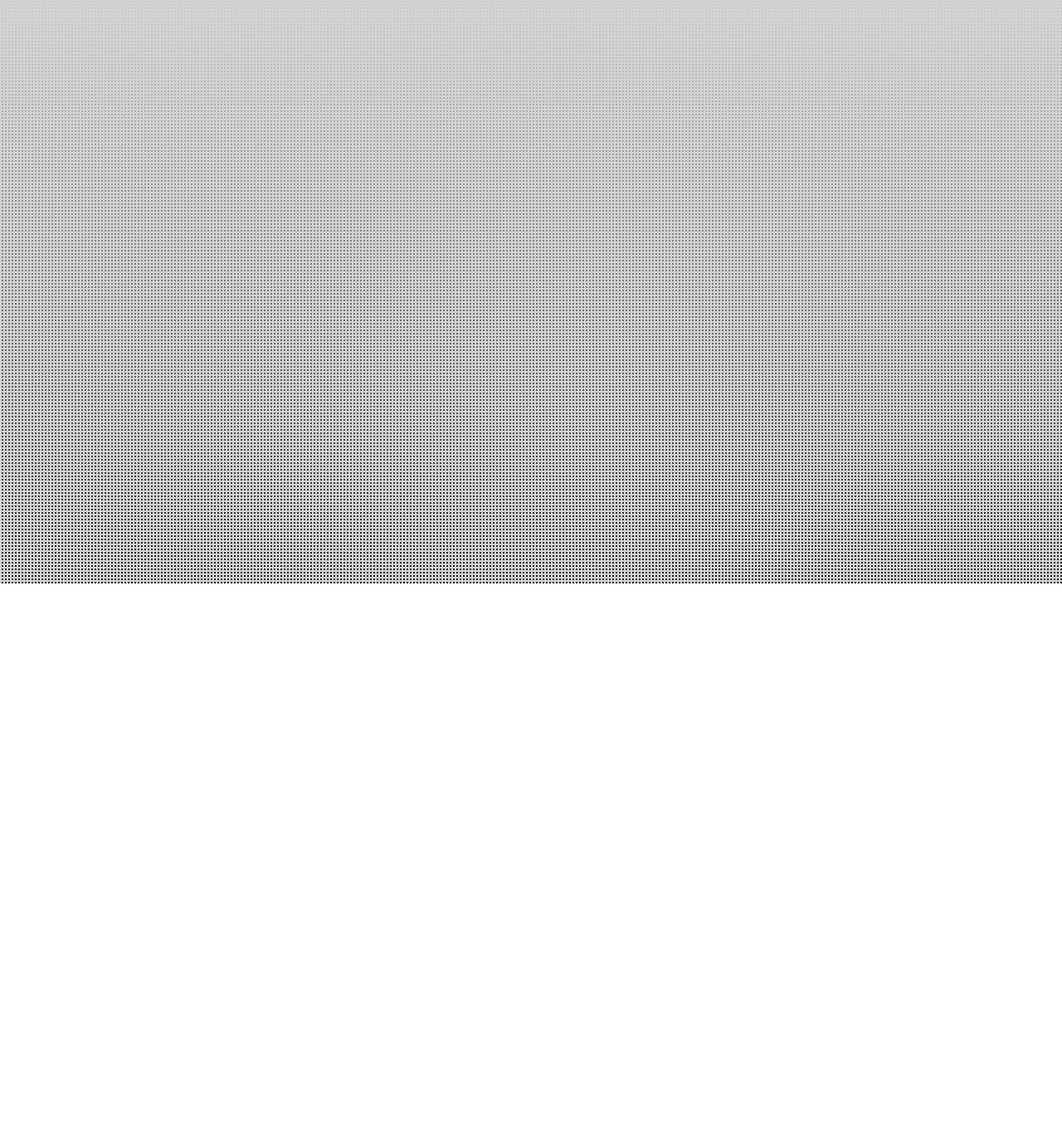
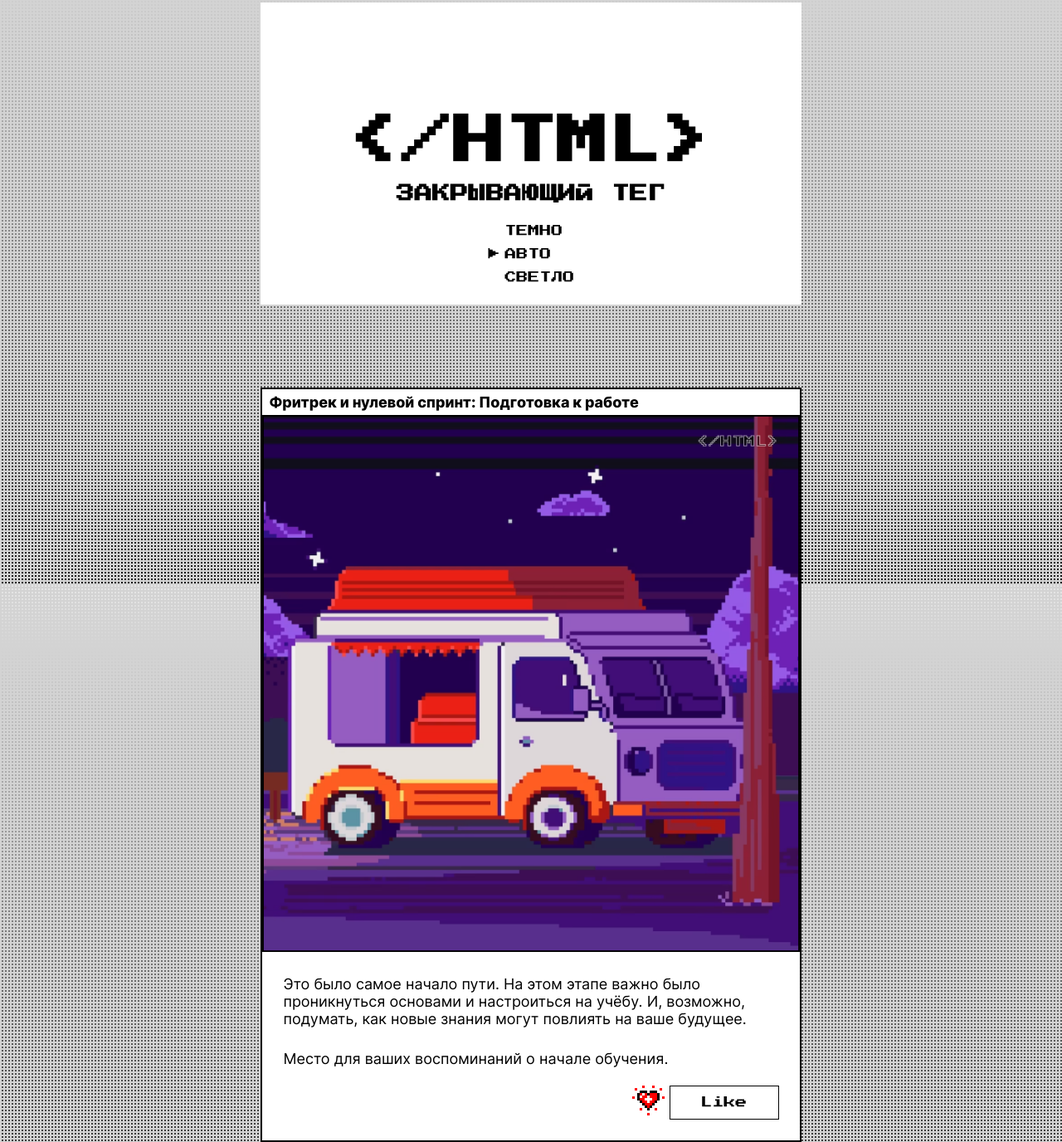
Before and after one commit to kozlovskiiy/zakrivayuschiy-teg-f, a plain HTML site: page index.html in a window 1280 px wide. Shown: the part 97-1473 px from the top of the page at 83% size. Before the commit the page ends 800 px from the top, so only its background shows below. Drawn offline with Linux system fonts and the light colour scheme.

Commit message:
card complete

```diff
--- a/index.html
+++ b/index.html
@@ -19,6 +19,8 @@
   </head>
   <body class="page">
     <header class="header">
+      <h1 class="header__title">&lt;/HTML&gt;</h1>
+      <h2 class="header__subtitle">закрывающий тег</h2>
       <nav class="theme-menu header__theme-menu">
         <!-- Не меняйте разметку этого списка, иначе скрипты перестанут работать -->
         <ul class="theme-menu__list">
@@ -46,7 +48,35 @@
       </nav>
     </header>
     <main>
-
+      <article class="card">
+        <h2 class="card__title">Фритрек и нулевой спринт: Подготовка к работе</h2>
+        <div class="card-images__container">
+          <img src="./images/car-image.png" alt="Пиксельное изображение фургона на фоне леса" class="card__image">
+          <span class="card__watermark">&lt;/HTML&gt;</span>
+        </div>
+        <div class="card-text__container">
+          <p class="card__paragraph">Это было самое начало пути. На этом этапе важно было проникнуться основами и настроиться на учёбу. И, возможно, подумать, как новые знания могут повлиять на ваше будущее.</p>
+          <p class="card__paragraph">Место для ваших воспоминаний о начале обучения.</p>
+          <div class="card-buttons__container">
+            <button class="card__icon-button">
+              <svg class="like-icon" width="39" height="36" viewBox="0 0 39 36" fill="none" xmlns="http://www.w3.org/2000/svg">
+                <g clip-path="url(#clip0_4039_768)">
+                <path d="M12 6H9V9H12V6ZM15 6H12V9H15V6ZM9 9H6V12H9V9ZM9 12H6V15H9V12ZM9 15H6V18H9V15ZM18 6H15V9H18V6ZM12 18H9V21H12V18ZM15 21H12V24H15V21ZM18 24H15V27H18V24ZM27 6H30V9H27V6ZM24 6H27V9H24V6ZM30 9H33V12H30V9ZM30 12H33V15H30V12ZM30 15H33V18H30V15ZM21 6H24V9H21V6ZM27 18H30V21H27V18ZM24 21H27V24H24V21ZM21 24H24V27H21V24ZM21 27H18V30H21V27ZM21 9H18V12H21V9Z" fill="black"/>
+                <path d="M12 9H9V12H12V9ZM15 12H12V15H15V12ZM18 9H15V12H18V9ZM12 15H9V18H12V15ZM15 15H12V18H15V15ZM15 18H12V21H15V18ZM18 12H15V15H18V12ZM18 21H15V24H18V21ZM18 18H15V21H18V18ZM27 9H30V12H27V9ZM24 9H27V12H24V9ZM27 12H30V15H27V12ZM24 12H27V15H24V12ZM21 9H24V12H21V9ZM27 15H30V18H27V15ZM24 15H27V18H24V15ZM24 18H27V21H24V18ZM21 12H24V15H21V12ZM21 21H24V24H21V21ZM21 18H24V21H21V18ZM21 21H18V24H21V21ZM21 24H18V27H21V24Z" fill="#FF0000"/>
+                <path d="M18 15H15V18H18V15ZM21 15H24V18H21V15ZM21 15H18V18H21V15ZM21 12H18V15H21V12ZM21 18H18V21H21V18Z" fill="white"/>
+                <path d="M36 13H39V16H36V13ZM27 27H30V30H27V27ZM18 33H21V36H18V33ZM9 27H12V30H9V27ZM24 0H27V3H24V0ZM33 3H36V6H33V3ZM3 3H6V6H3V3ZM12 0H15V3H12V0ZM0 13H3V16H0V13Z" fill="#FF0000"/>
+                </g>
+                <defs>
+                <clipPath id="clip0_4039_768">
+                <rect width="39" height="36" fill="white"/>
+                </clipPath>
+                </defs>
+                </svg>
+              </button>
+              <button class="card__like-button">Like</button>
+            </div>
+        </div>
+      </article>
     </main>
     <script src="./scripts/like.js"></script>
   </body>
--- a/styles/style.css
+++ b/styles/style.css
@@ -25,3 +25,138 @@
   background-size: cover;
   background-attachment: fixed;
 }
+
+.header {
+  font-family: var(--pixel-font);
+  inline-size: clamp(23.438rem, 30.516vw + 16.285rem, 43.75rem);
+  margin: 100px auto;
+  padding-block: 136px 25px;
+  background-color: var(--background-color);
+  display: flex;
+  flex-direction: column;
+  justify-content: center;
+  align-items: center;
+}
+.header__title {
+  font-size: clamp(3.0625rem, 2.7104rem + 1.5023vw, 4.0625rem);
+  margin-block-end: 20px;
+}
+.header__subtitle {
+  font-size: clamp(0.875rem, 0.6769rem + 0.8451vw, 1.4375rem);
+  margin-block-end: 25px;
+  text-transform: uppercase;
+}
+
+.theme-menu__list {
+  padding-inline-start: 21px;
+  display: flex;
+  flex-direction: column;
+  gap: 11px;
+}
+
+.theme-menu__button {
+  border: none;
+  background-color: transparent;
+  text-transform: uppercase;
+  font-size: 14px;
+  position: relative;
+}
+
+.theme-menu__button:disabled::before {
+  content: '▶';
+  position: absolute;
+  top: 1px;
+  left: -14px;
+}
+
+.card {
+  margin: 0 auto;
+  inline-size: var(--inline-content-size);
+  background-color: var(--background-color);
+  border: 2px solid var(--accent-color);
+}
+
+.card__title {
+  font-size: 18px;
+  font-variation-settings: 'wght' 785;
+  padding-block: 5px;
+  padding-inline: 8px;
+}
+
+.card-images__container {
+  position: relative;
+}
+
+.card__image {
+  width: 100%;
+}
+
+.card__watermark {
+  font-family: var(--pixel-font);
+  font-size: 14px;
+  position: absolute;
+  z-index: 1;
+  top: 25px;
+  right: 25px;
+  opacity: 0.5;
+  text-shadow:
+  -1px 0 var(--background-color),
+  0 1px var(--background-color),
+  1px 0 var(--background-color),
+  0 -1px var(--background-color);
+}
+
+@supports((text-stroke: 1px #000000) or (-webkit-text-stroke: 1px #000000)) {
+  .card__watermark {
+        -webkit-text-stroke: 1px var(--background-color);
+        text-stroke: 1px var(--background-color);
+        text-shadow: none;
+  }
+}
+
+.card-text__container {
+  padding: 25px;
+}
+
+.card__paragraph {
+  font-size: 18px;
+  line-height: 116%;
+}
+
+.card__paragraph:not(:last-of-type) {
+  margin-block-end: 27px;
+}
+
+.card__paragraph:last-of-type {
+  margin-block-end: 20px;
+}
+
+.card-buttons__container {
+  display: flex;
+  align-items: end;
+  justify-content: end;
+}
+
+.card__icon-button {
+  background-color: transparent;
+  border: none;
+}
+
+.card__like-button {
+  padding-block: 12.5px;
+  padding-inline: 37px;
+  font-family: var(--pixel-font);
+  font-size: 14px;
+  border: 1px solid var(--accent-color);
+  background-color: transparent;
+}
+
+@media (max-width: 375px) {
+  .header {
+    padding-block-start: 120px;
+  }
+
+  .card__paragraph:last-of-type {
+    margin-block-end: 23px;
+  }
+}
--- a/styles/variables.css
+++ b/styles/variables.css
@@ -1,7 +1,8 @@
 /* В этом файле будут храниться все значения переменных в исходном состоянии, а так же их изменения в зависимости от ширины устройства */
 :root {
+--inline-content-size: clamp(23.438rem, 30.516vw + 16.285rem, 43.75rem);
 --regular-font: 'Inter-Variable', sans-serif;
---pixel-font: 'PressStart2P-Regular', serif;
+--pixel-font: 'PressStart2P', serif;
 --font-weight-regular: 400;
 --font-weight-bold: 700;
 --background-color: #fff;
```
